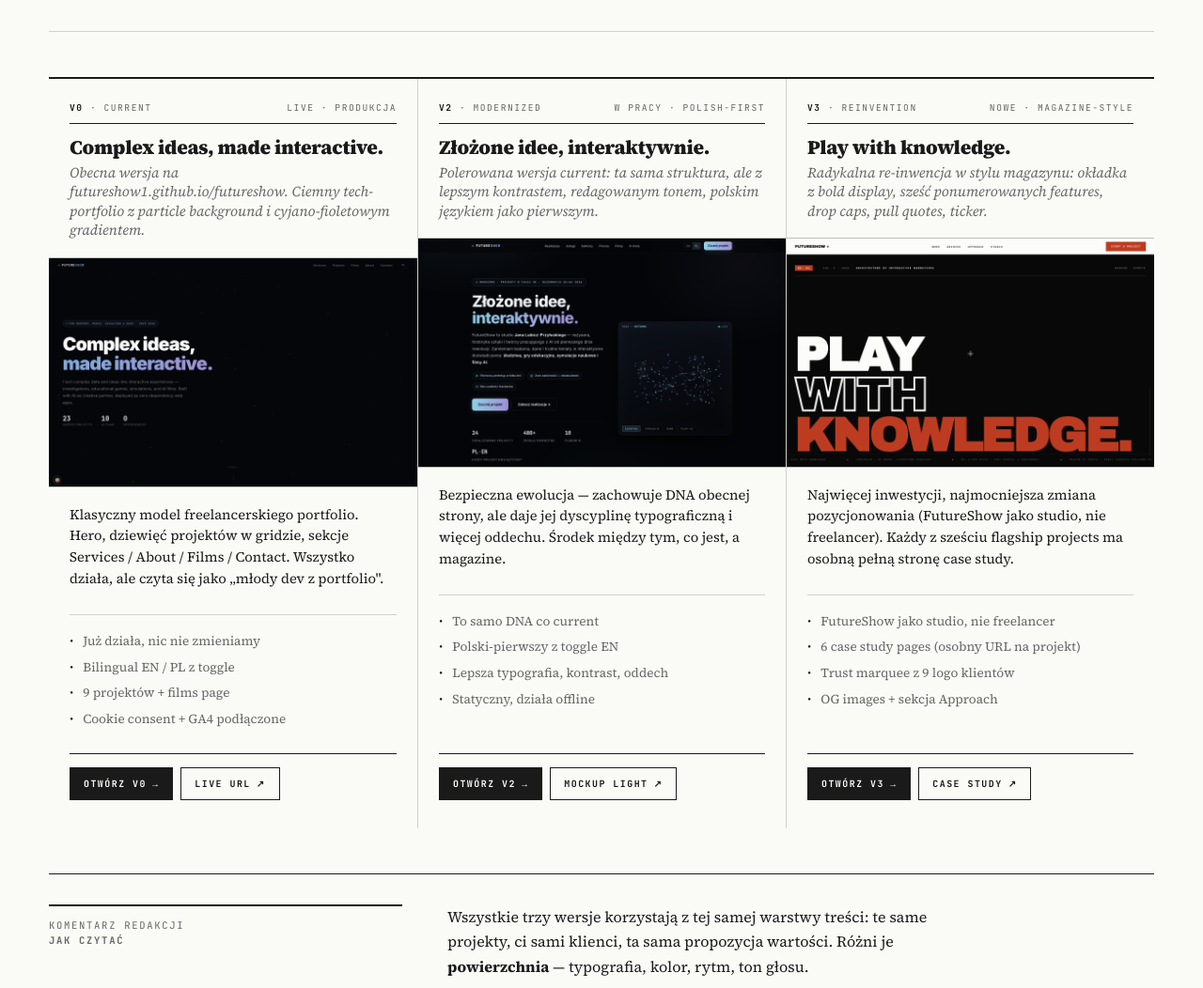
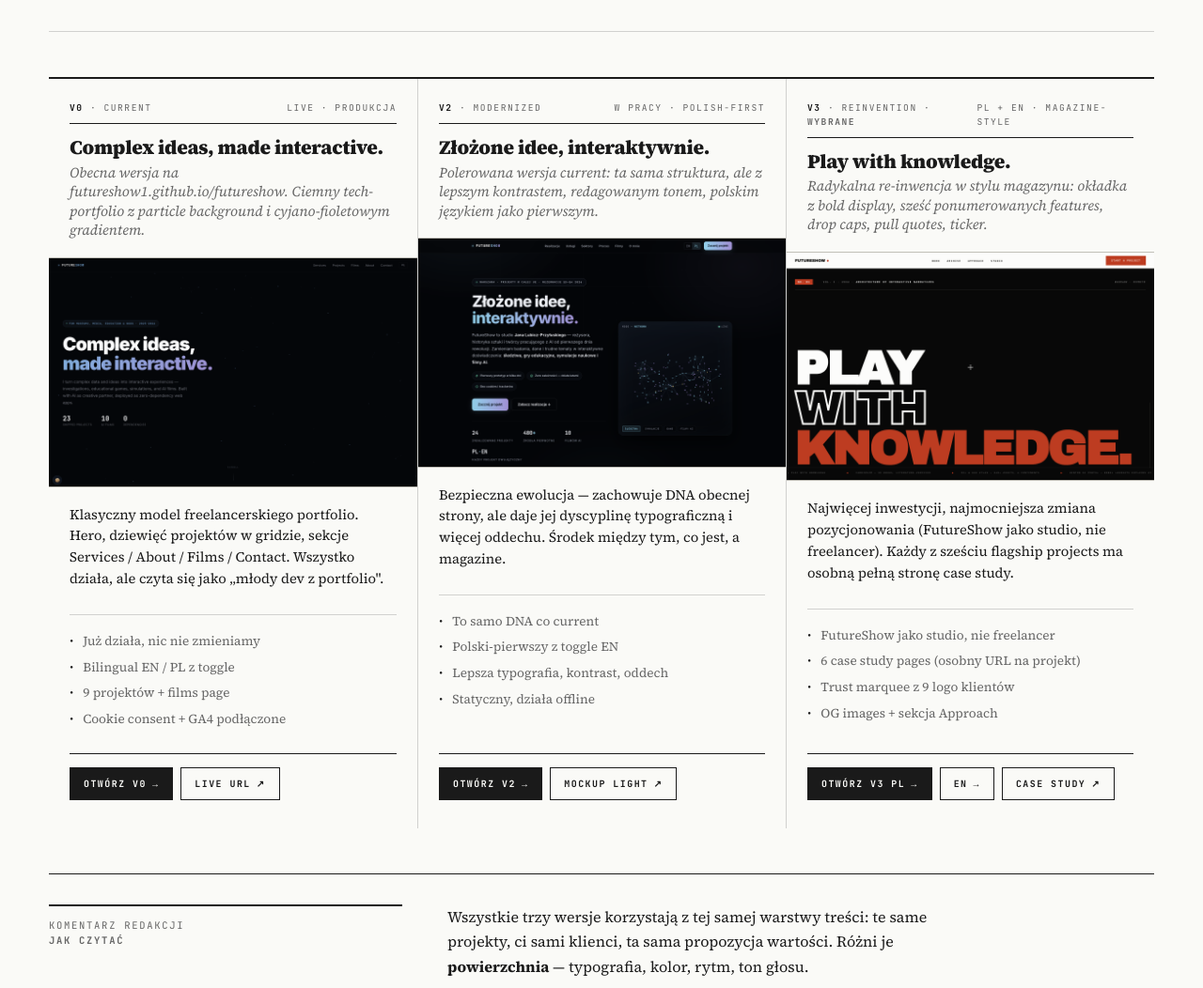
Before and after one commit to futureshow1/futureshow-compare, a plain HTML site: page index.html in a window 1280 px wide. Shown: the part 560-1612 px from the top of the page at 94% size. Drawn offline with Linux system fonts and the light colour scheme.

Commit message:
Picker: mark V3 as WYBRANE + add PL/EN toggle on V3 card
After decision V3 won. Reflect that in picker:
- V3 card meta now reads "WYBRANE · PL + EN"
- Two language buttons: "Otwórz V3 PL" (primary) + "EN" (secondary)
- Keep "Case study" link as third action

```diff
--- a/index.html
+++ b/index.html
@@ -305,8 +305,8 @@
     <!-- V3 — WIRED -->
     <article class="card">
       <div class="card__meta">
-        <span><span class="card__num">V3</span> · Reinvention</span>
-        <span>Nowe · Magazine-style</span>
+        <span><span class="card__num">V3</span> · Reinvention · <strong>WYBRANE</strong></span>
+        <span>PL + EN · Magazine-style</span>
       </div>
       <h3 class="card__hed">Play with knowledge.</h3>
       <p class="card__dek">Radykalna re-inwencja w stylu magazynu: okładka z bold display, sześć ponumerowanych features, drop caps, pull quotes, ticker.</p>
@@ -323,7 +323,8 @@
         <li>OG images + sekcja Approach</li>
       </ul>
       <div class="card__actions">
-        <a href="v1-wired.html" target="_blank" class="btn btn--primary">Otwórz V3</a>
+        <a href="v1-wired-pl.html" target="_blank" class="btn btn--primary">Otwórz V3 PL</a>
+        <a href="v1-wired.html" target="_blank" class="btn">EN</a>
         <a href="projects/cardiosim.html" target="_blank" class="btn btn--ext">Case study</a>
       </div>
     </article>
```
